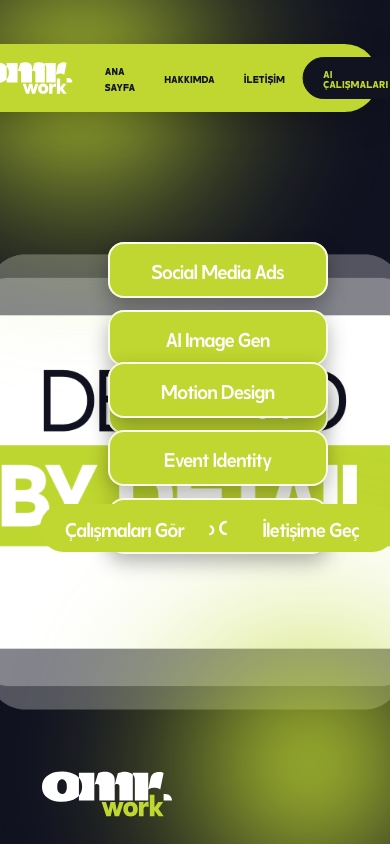
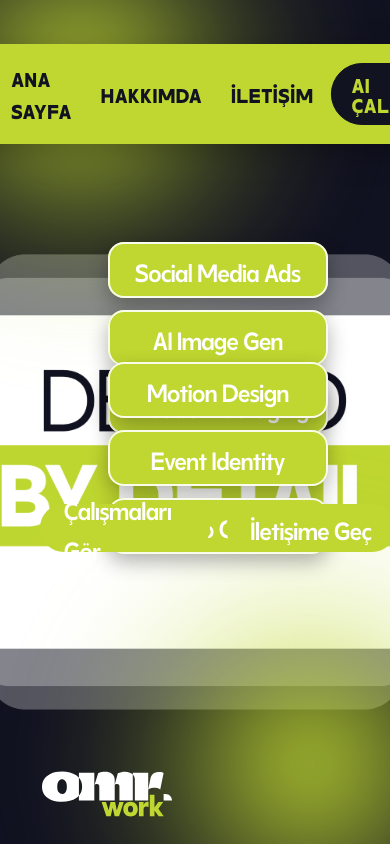
Before and after one commit to barannkk/omer-demo, a Next.js app: page / in a window 390 px wide. Shown: the top 844 px of the page. Built offline with nearby package versions, Linux system fonts and the light colour scheme.

Commit message:
Font sizes fix

```diff
--- a/app/global.css
+++ b/app/global.css
@@ -96,7 +96,7 @@ a, button { cursor: pointer; }
 }
 
 .nav-links a {
-  font-size: 11px;
+  font-size: 15px;
   font-weight: 800;
   letter-spacing: 0.05em;
   text-transform: uppercase;
@@ -299,7 +299,7 @@ a, button { cursor: pointer; }
   display: flex;
   align-items: center;
   justify-content: center;
-  font-size: 20px; /* 14px'den büyütüldü, daha okunaklı */
+  font-size: 25px; /* 14px'den büyütüldü, daha okunaklı */
   font-weight: 600; /* Yazıyı biraz daha dolgunlaştırdık */
   box-shadow:
     inset 0 0 0 2px rgba(255,255,255,0.9),
@@ -335,7 +335,7 @@ a, button { cursor: pointer; }
   align-items: center;
   justify-content: center;
   text-decoration: none;
-  font-size: 20px; /* 12px'den büyütüldü */
+  font-size: 25px; /* 12px'den büyütüldü */
   font-weight: 600;
   padding: 0 24px;
   box-shadow: none;
@@ -781,7 +781,7 @@ a, button { cursor: pointer; }
 
   .nav-links a {
     padding: 8px 12px;
-    font-size: 10px;
+    font-size: 20px;
   }
 
   .btn-ai {
```
